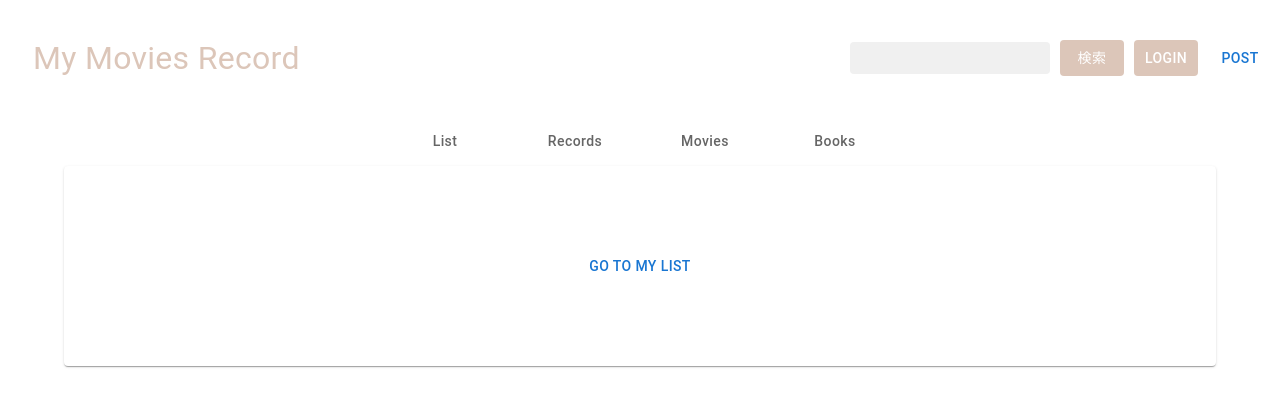
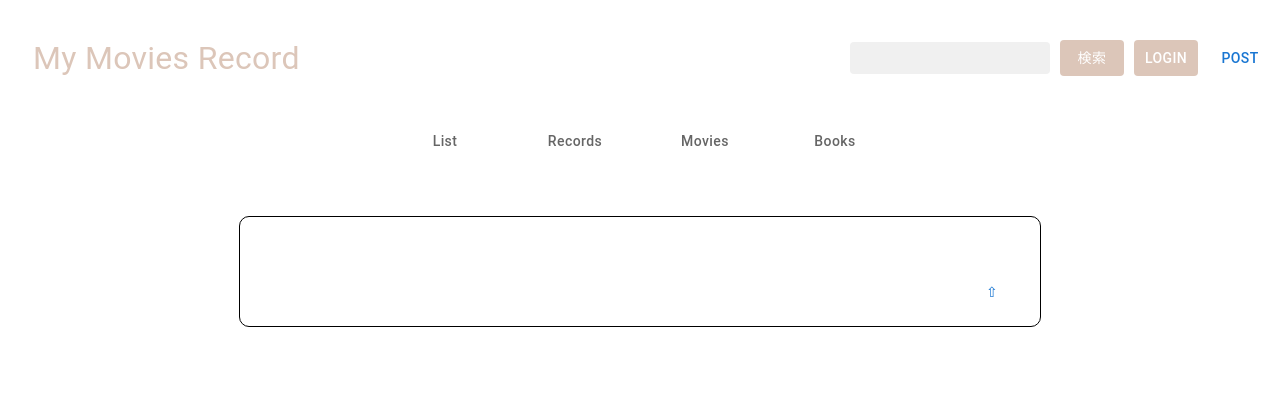
Before and after one commit to Ayano622/my-app, a Next.js app: page / in a window 1280 px wide. Shown: the top 406 px of the page. Built offline with nearby package versions, Linux system fonts and the light colour scheme.

Commit message:
add input text

```diff
--- a/src/components/NavigationToMyList/index.tsx
+++ b/src/components/NavigationToMyList/index.tsx
@@ -9,7 +9,7 @@ export const NavigationToMyList = () => {
 
   return (
     <>
-      <Container sx={{textAlign:"center"}}>
+      <Container sx={{textAlign:"center", width: "400px"}}>
         <Paper>
             <Button
             sx={{width:'200px', height:'200px'}}
--- a/src/features/Home/index.tsx
+++ b/src/features/Home/index.tsx
@@ -2,6 +2,8 @@ import { ItemCard } from "../../components/ItemCard";
 import React from "react";
 import { useRouter } from "next/router";
 import { NavigationToMyList } from "@/components/NavigationToMyList";
+import { InputText } from "@/uiParts/inputText";
+import { Box } from "@mui/material";
 
 export const Home = () => {
     const router = useRouter()
@@ -12,15 +14,14 @@ export const Home = () => {
   }
 
   return (
-    <div className="">
-      <NavigationToMyList>
-
-
-      </NavigationToMyList>
+    <Box className="" sx={{textAlign: "center", margin: "50px"}}>
+      <InputText sx={{width: "800px"}}></InputText>
       <div >
-        <div style={{ display: "flex", justifyContent: 'center', flexWrap: "wrap"}}>
+        <div style={{ justifyContent: 'center', margin: "50px"}}>
+          {/* <NavigationToMyList>
+      </NavigationToMyList> */}
         </div>
       </div>
-    </div>
+    </Box>
   );
 };
--- /dev/null
+++ b/src/uiParts/inputText/index.tsx
@@ -0,0 +1,38 @@
+import { Box, Button, TextField } from "@mui/material";
+import { Props } from "./type";
+import { FC } from "react";
+
+export const InputText: FC<Props> = (props: Props) => {
+  return (
+    <Box sx={{ display: "flex", justifyContent: "center" }}>
+      <Box>
+        <Box
+          sx={{
+            border: 1,
+            borderRadius: "10px",
+            width: "800px",
+            position: "relative",
+          }}
+        >
+          <TextField
+            id="outlined-basic"
+            variant="outlined"
+            multiline
+            rows={2}
+            sx={{
+              width: "800px",
+              fieldset: {
+                border: "none",
+                paddingButton: "100px",
+              },
+               paddingBottom: "30px"
+            }}
+          />
+          <Button sx={{ position: "absolute", bottom: 16, right: 16 }}>
+            ⇧
+          </Button>
+        </Box>
+      </Box>
+    </Box>
+  );
+};
--- /dev/null
+++ b/src/uiParts/inputText/type/index.tsx
@@ -0,0 +1,7 @@
+import { SxProps, Theme } from '@mui/material/styles'
+import { ReactNode } from 'react'
+
+export type Props = {
+  children?: ReactNode
+  sx?: SxProps<Theme>
+}
```
Also changed, not shown: src/components/List/api/index.tsx (added, +17 -0 lines), src/components/List/index.tsx (+14 -0 lines).
